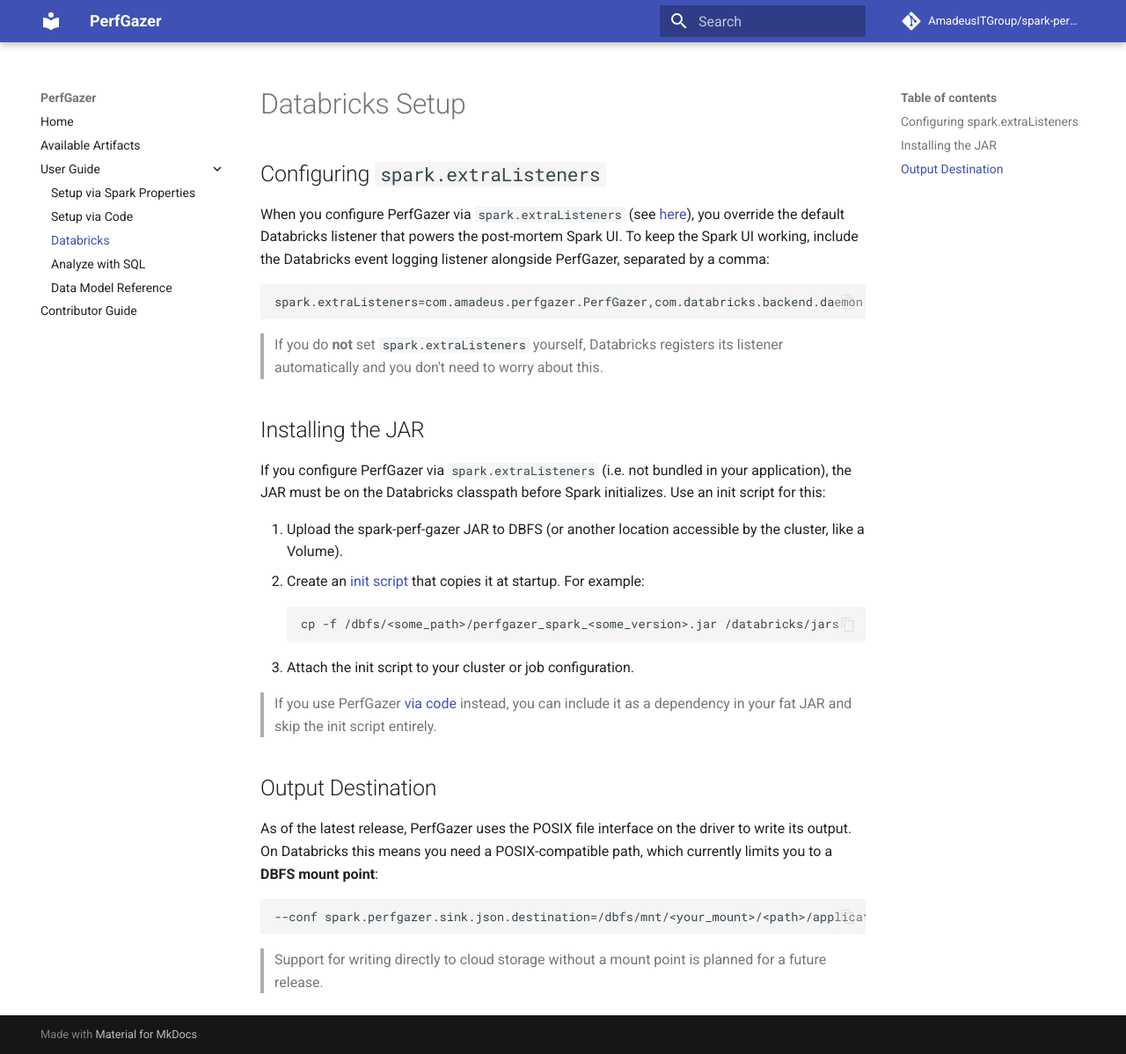
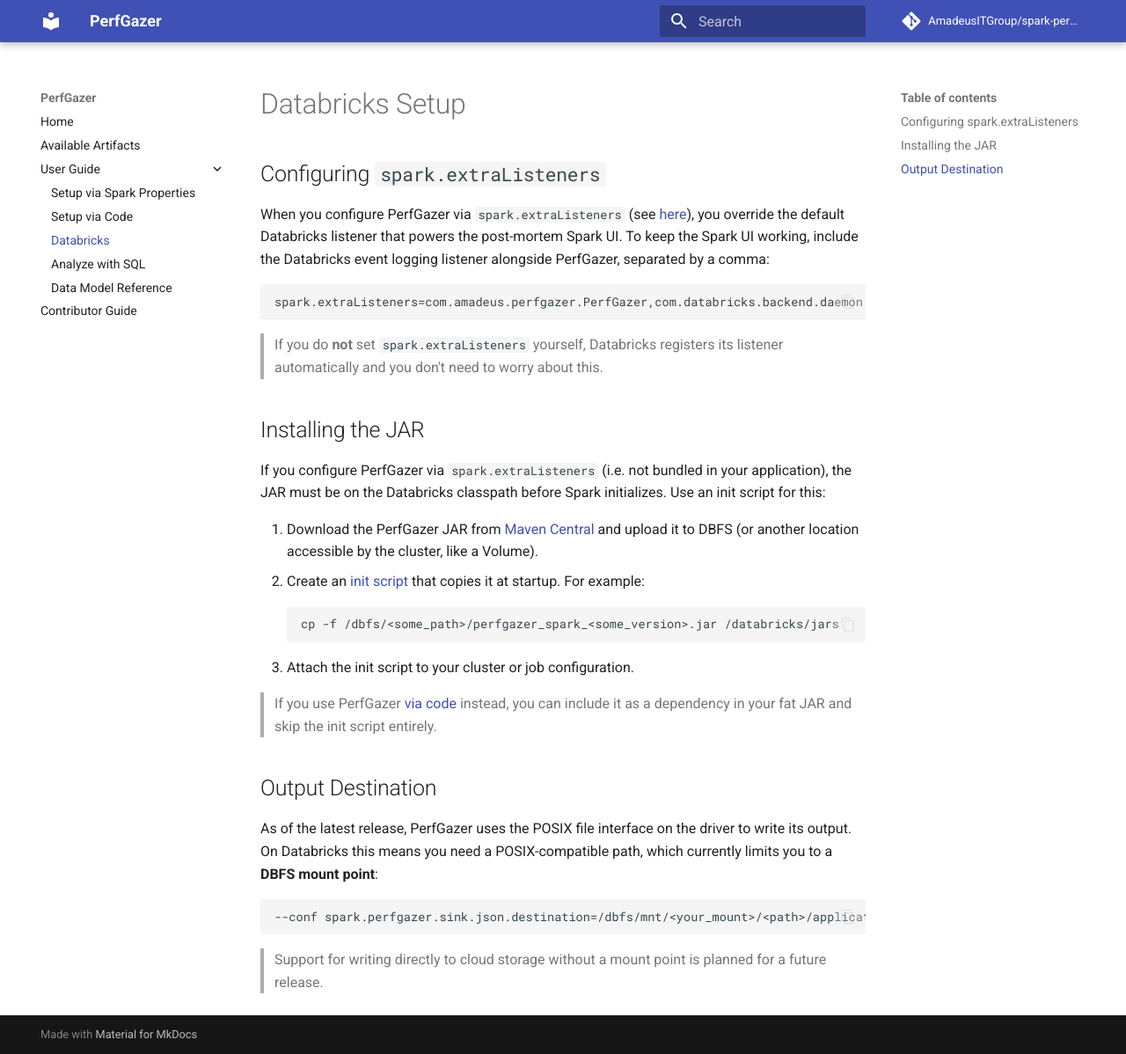
Before and after one commit to AmadeusITGroup/spark-perf-gazer, an MkDocs documentation site: the page built from docs/user_guide/databricks.md, in a window 1280 px wide and 1198 px high. Shown: the whole window at 88% size. Built offline with MkDocs 1.6.1 and Material for MkDocs 9.7.7, drawn with Linux system fonts in a browser that asks for light colours; comment, search, counter and statistics services are not loaded; the version menu is left out.

Commit message:
docs: link to Maven Central for PerfGazer JAR download

````diff
--- a/docs/user_guide/databricks.md
+++ b/docs/user_guide/databricks.md
@@ -14,7 +14,7 @@
 
 If you configure PerfGazer via `spark.extraListeners` (i.e. not bundled in your application), the JAR must be on the Databricks classpath before Spark initializes. Use an init script for this:
 
-1. Upload the spark-perf-gazer JAR to DBFS (or another location accessible by the cluster, like a Volume).
+1. Download the PerfGazer JAR from [Maven Central](https://central.sonatype.com/namespace/io.github.amadeusitgroup) and upload it to DBFS (or another location accessible by the cluster, like a Volume).
 2. Create an [init script](https://docs.databricks.com/en/init-scripts/index.html) that copies it at startup. For example:
     ```shell
     cp -f /dbfs/<some_path>/perfgazer_spark_<some_version>.jar /databricks/jars
````
